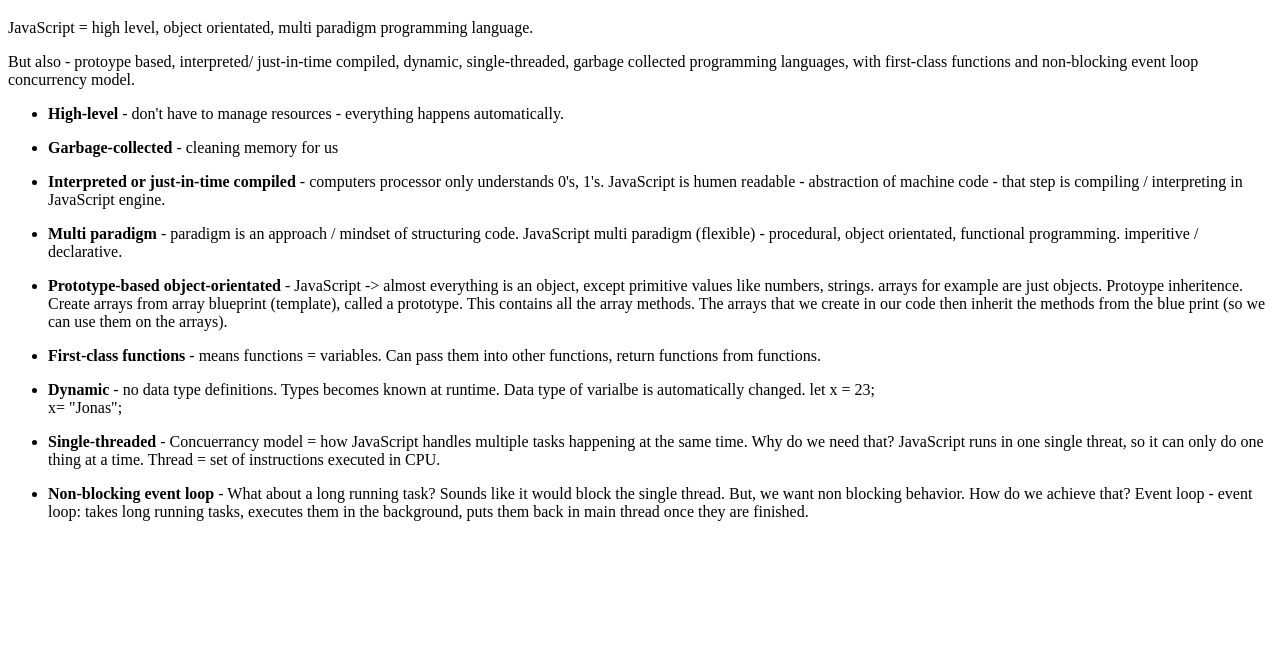
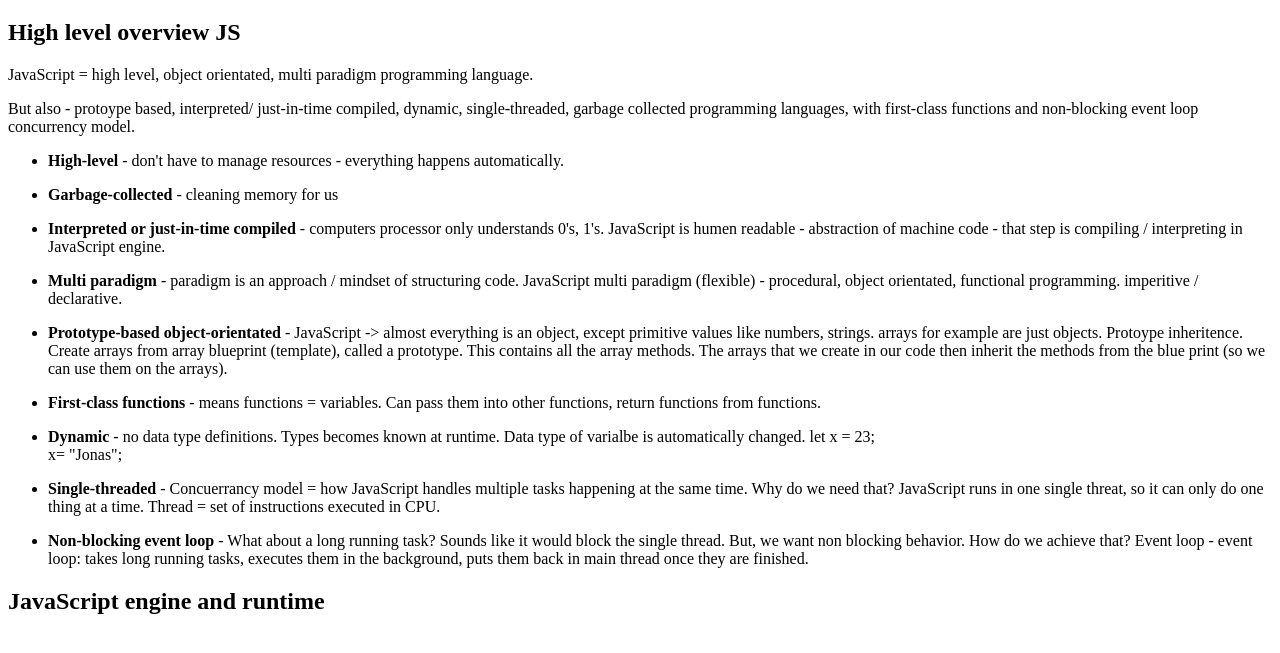
Before and after one commit to THG20203/JavaScriptLearning2, a plain HTML site: page JS Behind the Scenes/index.html in a window 1280 px wide. Shown: the part 61-714 px from the top of the page. Drawn offline with Linux system fonts and the light colour scheme.

Commit message:
ready for next lecture

```diff
--- a/JS Behind the Scenes/index.html
+++ b/JS Behind the Scenes/index.html
@@ -9,6 +9,7 @@
   <body>
     <!-- Your HTML content goes here -->
     <h1>JS Behind the Scenes</h1>
+    <h2>High level overview JS</h2>
     <p>
       JavaScript = high level, object orientated, multi paradigm programming
       language.
@@ -68,6 +69,8 @@
         back in main thread once they are finished.
       </li>
     </ul>
+    <h2>JavaScript engine and runtime</h2>
+    <p></p>
     <script src="scriptbehindscenes.js"></script>
   </body>
 </html>
```
